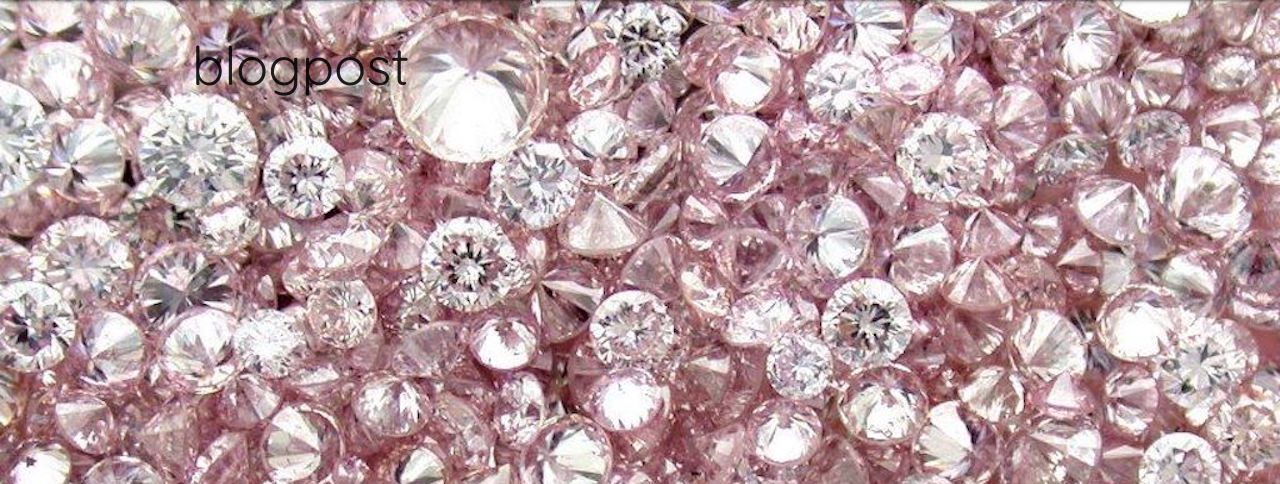
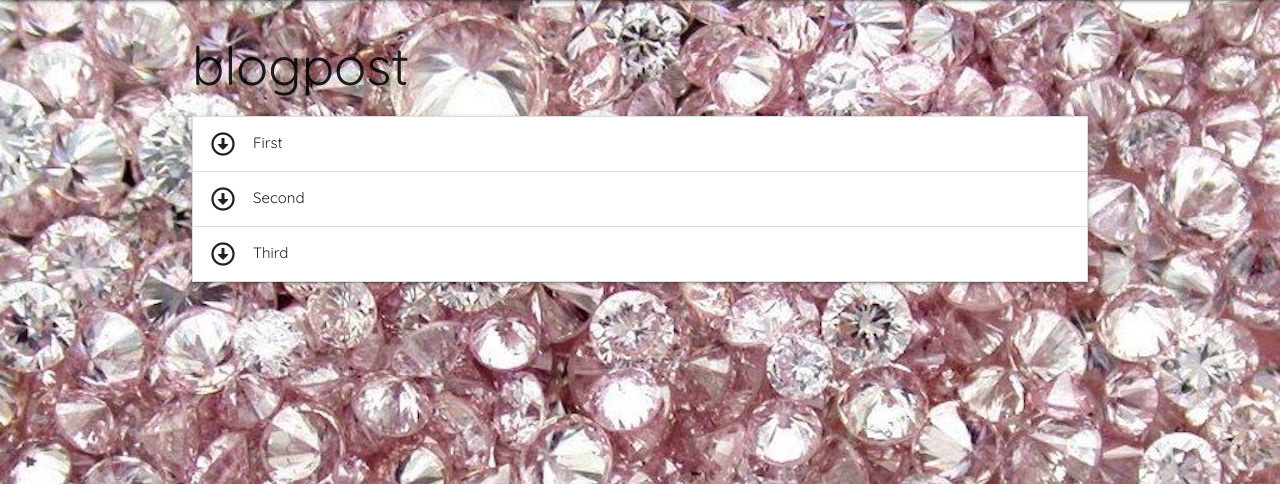
Before and after one commit to Vasileia-Apostolou/all_about_glam_blog, a Flask app: page / in a window 1280 px wide. Shown: the part 64-548 px from the top of the page. Run offline with Flask 2, Linux system fonts and the light colour scheme; data that the repository does not hold is empty; some libraries are stand-ins or nearby versions; some web fonts are replaced.

Commit message:
Add blogpost collapsible setup

```diff
--- a/static/js/script.js
+++ b/static/js/script.js
@@ -1,3 +1,4 @@
  $(document).ready(function(){
     $('.sidenav').sidenav();
+    $('.collapsible').collapsible();
   });
--- a/templates/blogpost.html
+++ b/templates/blogpost.html
@@ -8,4 +8,19 @@
         {{ blogpost.blog_content }}<br>
     {% endfor %}
 
+<ul class="collapsible">
+	<li>
+		<div class="collapsible-header"><i class="far fa-arrow-alt-circle-down"></i>First</div>
+		<div class="collapsible-body"><span>Lorem ipsum dolor sit amet.</span></div>
+	</li>
+	<li>
+		<div class="collapsible-header"><i class="far fa-arrow-alt-circle-down"></i>Second</div>
+		<div class="collapsible-body"><span>Lorem ipsum dolor sit amet.</span></div>
+	</li>
+	<li>
+		<div class="collapsible-header"><i class="far fa-arrow-alt-circle-down"></i>Third</div>
+		<div class="collapsible-body"><span>Lorem ipsum dolor sit amet.</span></div>
+	</li>
+</ul>
+
 {% endblock %}
```
